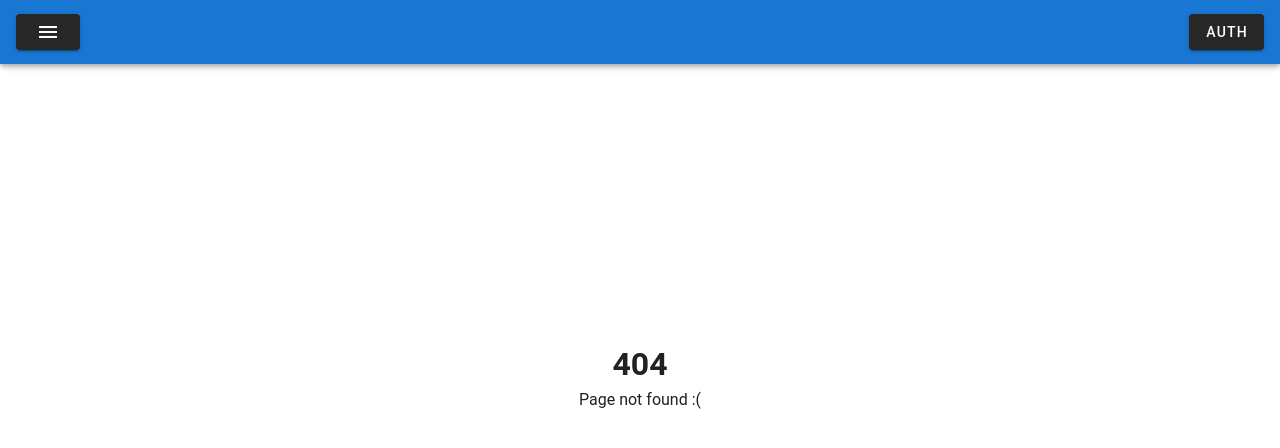
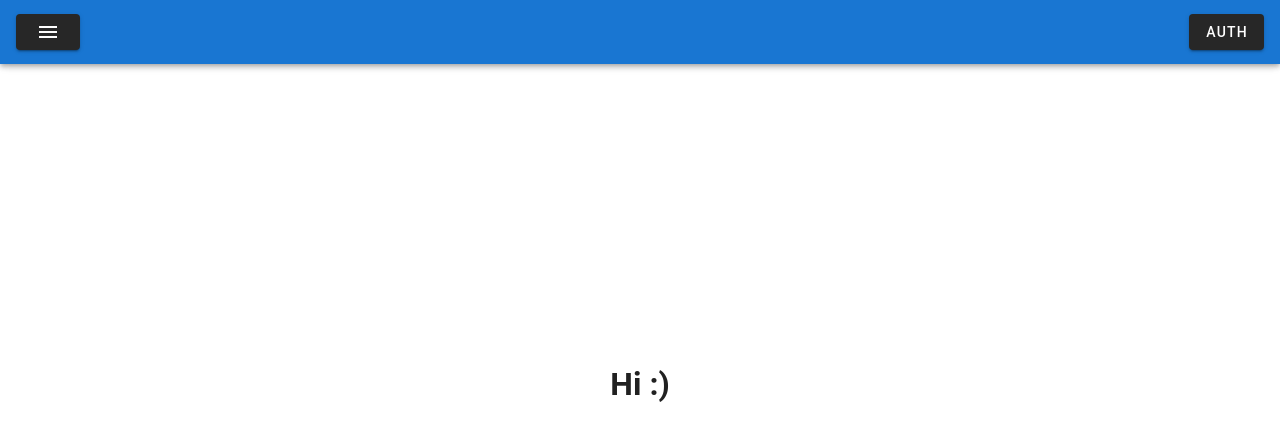
Before and after one commit to llauret-iut90/TP_Vue_Humbert_Lauret, a Vue app: page / in a window 1280 px wide. Before the commit this address had no page. Shown: the top 448 px of the page. Built offline with nearby package versions, Linux system fonts and the light colour scheme; the HTML template or start-up script is replaced by a standard one.

Commit message:
correction error 404

```diff
--- a/src/router/index.js
+++ b/src/router/index.js
@@ -5,7 +5,10 @@ import store from '@/store'
 Vue.use(VueRouter)
 
 const routes = [{
+
     path: '/auth', name: 'orgauth', component: () => import('../views/OrgAuthView.vue'), meta: {levelAuth: 0}
+}, {
+    path: '/', name: 'home', component: () => import('../views/HomeView.vue'), meta: {levelAuth: 0}
 }, {
     path: '/orgList', name: 'orgList', component: () => import('../views/OrgListView.vue'), meta: {levelAuth: 0}
 }, {
--- /dev/null
+++ b/src/views/HomeView.vue
@@ -0,0 +1,5 @@
+<template>
+  <div style="display: flex; flex-direction: column; align-items: center; justify-content: center; height: 80vh;">
+    <h1 style="font-size: 2em; font-weight: bold;">Hi :)</h1>
+  </div>
+</template>
```
